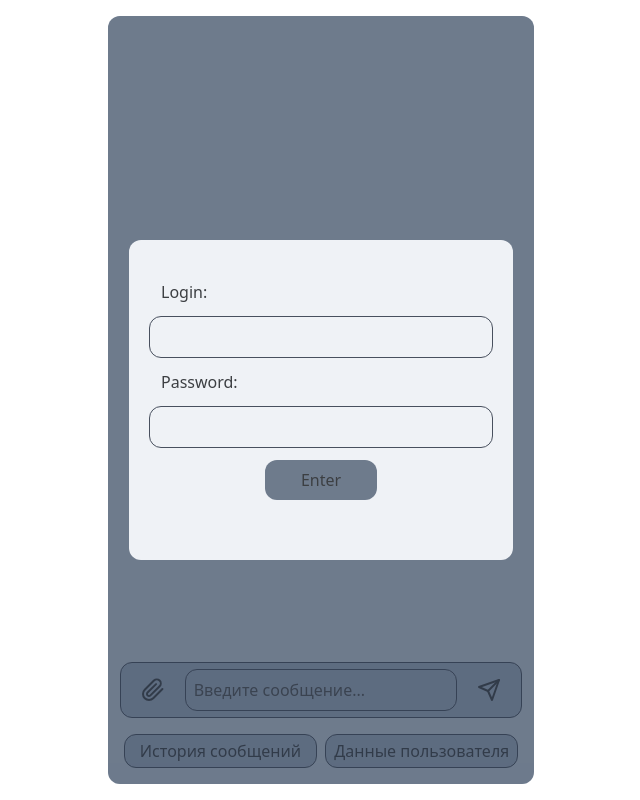
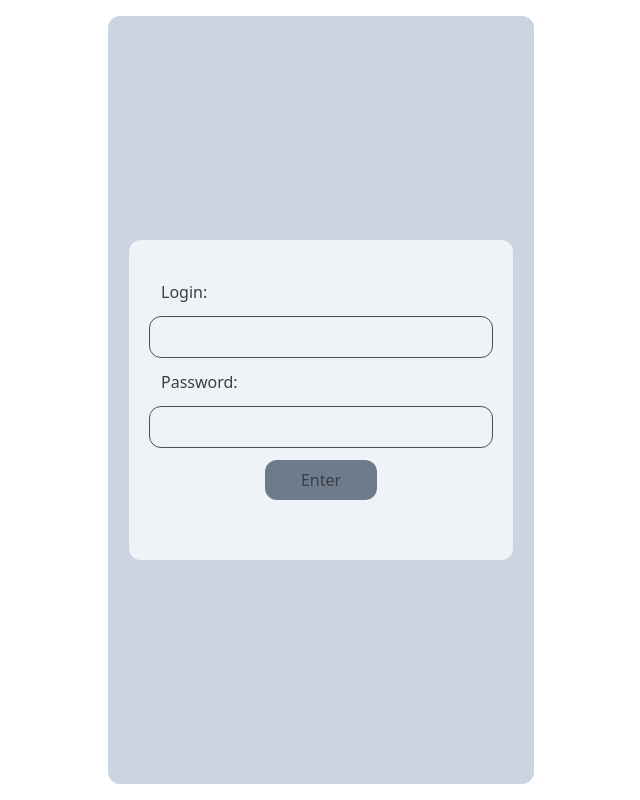
Before and after one commit to lacaz3tte/advisory, a React (Create React App) app: page / in a window 1280 px wide. Shown: the whole page, without its empty margins (319-959 px from the left). Built offline with nearby package versions, Linux system fonts and the light colour scheme; the HTML template or start-up script is replaced by a standard one.

Commit message:
Third commit

```diff
--- a/package.json
+++ b/package.json
@@ -11,6 +11,7 @@
     "@types/react": "^18.0.25",
     "@types/react-dom": "^18.0.8",
     "draft-js": "^0.11.7",
+    "js-sha256": "^0.9.0",
     "react": "^18.2.0",
     "react-dom": "^18.2.0",
     "react-scripts": "5.0.1",
--- a/src/App.tsx
+++ b/src/App.tsx
@@ -5,6 +5,12 @@ import Input from './components/Input';
 import Messages from './components/Messages';
 
 const App = () => {
+
+  const [toggleAutorisation,setToggleAutorisation] = useState(true)
+
+  const toggle = () => {
+    setToggleAutorisation(!toggleAutorisation)
+  }
 
   const [jwtToken,setJwtToken] = useState('')
 
@@ -37,11 +43,17 @@ const App = () => {
 
   return(
     <div className='absolute left-1/3 right-1/3 top-4 bottom-4 rounded-xl bg-slate-300'>
-      <Autentification update={updateToken} jwt={jwtToken} updateId={updateId}></Autentification>
-      <Messages messages={messages}></Messages>
-      <Input jwt={jwtToken} id={id} addMessage={addMessage} toggleHistory={toggleHistory}></Input>
-      {
-        showHistory&&<History id={id} jwt={jwtToken}></History>
+      {toggleAutorisation
+      ?
+      <Autentification update={updateToken} jwt={jwtToken} updateId={updateId} toggle={toggle}></Autentification>
+      :
+      <>
+        <Messages messages={messages}></Messages>
+        <Input jwt={jwtToken} id={id} addMessage={addMessage} toggleHistory={toggleHistory}></Input>
+        {
+          showHistory&&<History id={id} jwt={jwtToken}></History>
+        }
+      </>
       }
     </div>
   )
--- a/src/components/Autentification.tsx
+++ b/src/components/Autentification.tsx
@@ -1,13 +1,15 @@
 import {useState} from 'react'
+import { sha256 } from 'js-sha256';
 
 interface IData{
     update:(i:string)=>void,
     updateId:(i:number)=>void,
+    toggle:()=>void
     jwt:string
 }
 
 
-const Autentification = ({update,jwt,updateId}:IData) => {
+const Autentification = ({update,jwt,updateId,toggle}:IData) => {
 
     const [autorised,setAutorised] = useState(false)
 
@@ -22,8 +24,8 @@ const Autentification = ({update,jwt,updateId}:IData) => {
               },
             method:'POST',
             body: JSON.stringify({
-                "login": "greece",
-                "password": "b5c1d80547506e4cccee483d180619711964323ce66b62e17a9567c0fdbb67d4"
+                "login": name,
+                "password": sha256(password) //"b5c1d80547506e4cccee483d180619711964323ce66b62e17a9567c0fdbb67d4"
             })
         })
         .then(res=>res.text())
@@ -42,6 +44,7 @@ const Autentification = ({update,jwt,updateId}:IData) => {
         .then(res=> updateId((JSON.parse(res)).dialogId))
         })
         setAutorised(!autorised)
+        toggle()
     }
 
   return(<>
@@ -49,7 +52,7 @@ const Autentification = ({update,jwt,updateId}:IData) => {
             ?
             <></>
             :
-        <div className='bg-slate-600 absolute items-center justify-center flex opacity-70 top-0 bottom-0 left-0 right-0 z-10 rounded-xl'>
+        <div className=' absolute items-center justify-center flex opacity-70 top-0 bottom-0 left-0 right-0 z-10 rounded-xl'>
             <div className='h-80 w-96 bg-white rounded-xl justify-between items-center'>
                 <div className='m-5'>
                     <p className='m-3 mt-10'>Login:</p>
--- a/src/components/History.tsx
+++ b/src/components/History.tsx
@@ -33,8 +33,8 @@ const History = ({id,jwt}:IData) => {
 
 
   return(
+
     <div className='bg-slate-600 absolute items-center justify-center flex opacity-70 top-0 bottom-0 left-0 right-0 z-10 rounded-xl'>
-        <button>Show</button>
         {
             messages && messages.map(mas => {
                 return <Message message={mas}></Message>
--- a/src/components/Input.tsx
+++ b/src/components/Input.tsx
@@ -14,6 +14,7 @@ const Input = ({jwt,addMessage,toggleHistory,id}:IData) => {
 
   const sendMassage = async() => {
     addMessage(text)
+    setText('')
     await fetch('https://hack.invest-open.ru/message/send', {
             headers: {
               'Content-Type': 'application/json',
```
Also changed, not shown: 1 other file (tests, documents, lock files or other folders).
